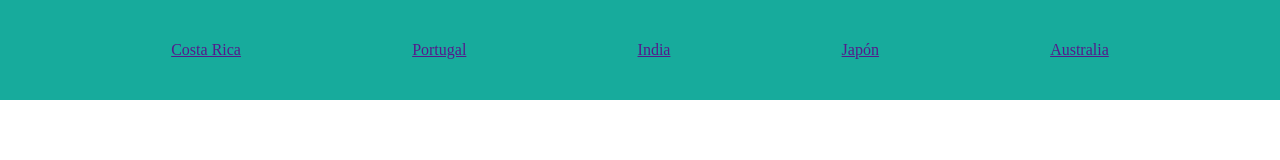
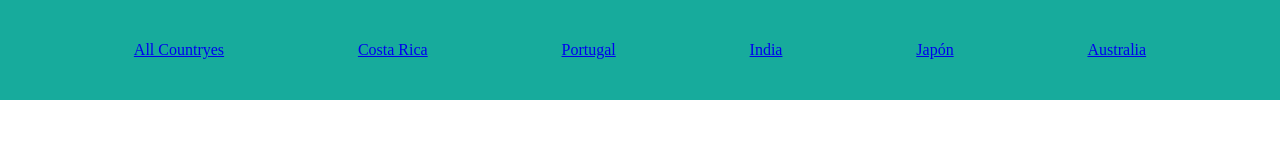
Before and after one commit to ItsChavesCR/TouristTreasures, a React (Vite) app: page / in a window 1280 px wide. Shown: the top 160 px of the page. Built offline with nearby package versions, Linux system fonts and the light colour scheme; no server answers.

Commit message:
FirtsCommit

```diff
--- a/src/components/Header.tsx
+++ b/src/components/Header.tsx
@@ -1,28 +1,40 @@
 import React from 'react'
 import '../styles/Header.css'
+import {Link} from 'react-router-dom'
+import PlacesCard from './PlacesCard'
+
+
+
 const Header = () => {
   return (
-    <div>
+
+
+      <>
       <header className='header'>
-        <ul className='name-countryes'>
       <li>
-            <a href="">Costa Rica</a>
+        <Link to="/">All Countryes</Link>
       </li>
       <li>
-            <a href="">Portugal</a>
+        <Link to="/costarica">Costa Rica</Link>
       </li>
       <li>
-            <a href="">India</a>
+        <Link to="/portugal">Portugal</Link>
       </li>
       <li>
-            <a href="">Japón</a>
+        <Link to="/india">India</Link>
       </li>
       <li>
-            <a href="">Australia</a>
+        <Link to="/japon">Japón</Link>
       </li>
-        </ul>
+      <li>
+        <Link to="/australia">Australia</Link>
+      </li>
     </header>
-    </div>
+
+
+    </>
+
+
   )
 }
 
--- a/src/main.tsx
+++ b/src/main.tsx
@@ -1,10 +1,29 @@
 import React from 'react'
 import ReactDOM from 'react-dom/client'
-import App from './App.tsx'
+import {
+  createBrowserRouter,
+  RouterProvider,
+} from "react-router-dom";
+import HomePage from './pages/HomePage.tsx';
+import CostaRicaPage from './pages/CostaRicaPage.tsx';
 
+
+const router = createBrowserRouter([
+  {
+    path: "/",
+    element: <HomePage/>,
+  },
+  {
+    path: "/costarica",
+    element: <CostaRicaPage/>,
+  },
+
+
+
+]);
 
 ReactDOM.createRoot(document.getElementById('root')!).render(
   <React.StrictMode>
-    <App />
+    <RouterProvider router={router} />
   </React.StrictMode>,
 )
--- /dev/null
+++ b/src/pages/CostaRicaPage.tsx
@@ -0,0 +1,13 @@
+const CostaRicaPage = () => {
+
+const countryId = 2;
+
+    fetch(`https://6632f68bf7d50bbd9b47beee.mockapi.io/countries/${countryId}}/places`)
+
+  return (
+    <div>CostaRicaPage</div>
+
+  )
+}
+
+export default CostaRicaPage
--- /dev/null
+++ b/src/pages/HomePage.tsx
@@ -0,0 +1,16 @@
+import Footer from "../components/Footer"
+import Header from "../components/Header"
+import PlacesCard from "../components/PlacesCard"
+
+
+const HomePage = () => {
+  return (
+      <>
+      <Header/>
+      <PlacesCard/>
+      <Footer/>
+      </>
+  )
+}
+
+export default HomePage
--- a/src/styles/Header.css
+++ b/src/styles/Header.css
@@ -11,6 +11,12 @@
     text-align: center;
     line-height: 100px;
     color: whitesmoke;
+    display: flex;
+    flex-direction: row;
+    list-style: none;
+    justify-content: space-evenly;
+
+    color: black;
 }
 
 .name-countryes{
@@ -21,5 +27,3 @@
 
     color: black;
 }
-
-a{}
```
Also changed, not shown: src/hooks/useGetAllCountries.ts (added, +21 -0 lines), src/hooks/useGetAllPlaces.ts (added, +21 -0 lines), src/hooks/useGetPlaceById.ts (added, +29 -0 lines), src/services/Countries.ts (added, +18 -0 lines), src/services/Places.ts (added, +18 -0 lines), src/services/Country.ts (deleted), src/services/Place.ts (deleted). Lines whose indentation alone changed are shown as unchanged.
